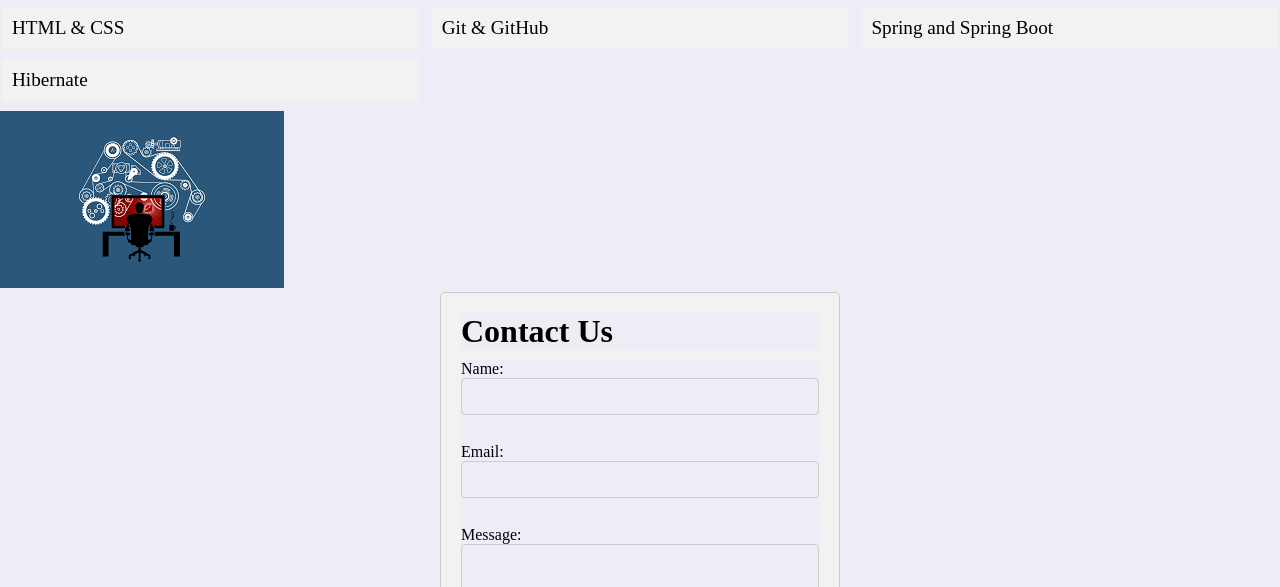
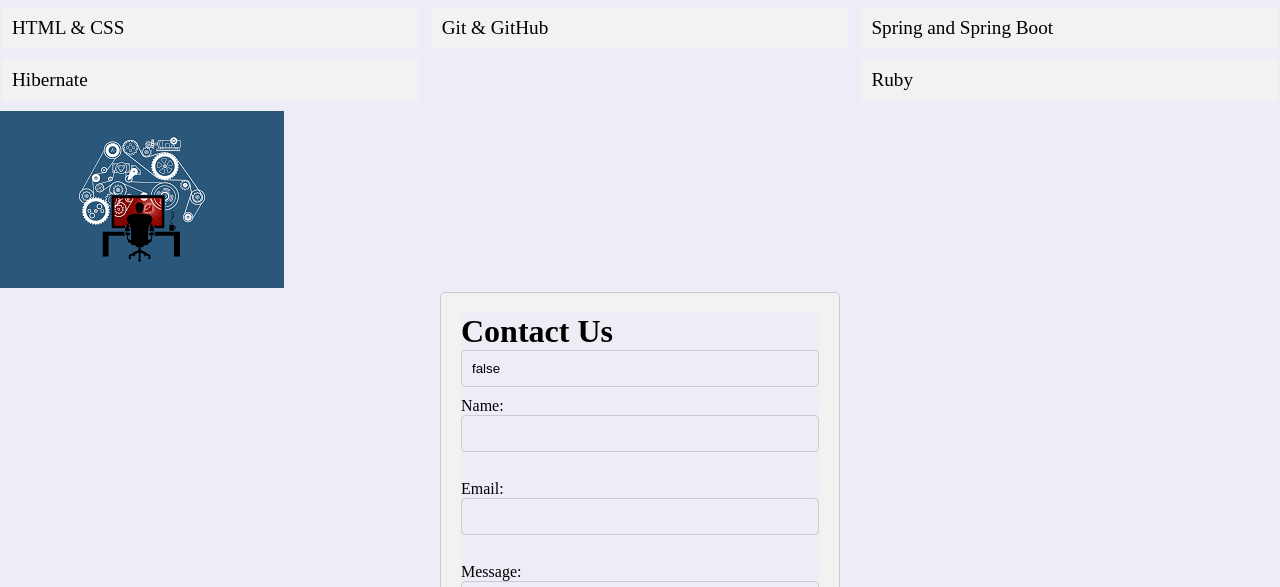
Before and after one commit to sibendire/portifolio, a plain HTML site: page index.html in a window 1280 px wide. Shown: the part 698-1285 px from the top of the page. Drawn offline with Linux system fonts and the light colour scheme.

Commit message:
modified index.html file

```diff
--- a/index.html
+++ b/index.html
@@ -56,6 +56,7 @@
              <li>Git & GitHub</li>
              <li> Spring and Spring Boot</li>
              <li>Hibernate</li>
+             <li>Ruby</li>
 
         </ul>
         </div>
@@ -64,6 +65,8 @@
 
             <h1>Contact Us</h1>
             <form action="https://formsubmit.co/2d0e4f3a1b5c8c7699f104faa79be959" method="POST">
+                <input type="text" name="_honey" style="display: none;">
+                <input type="text" name="_captcha" value="false">
                 <label for="name">Name:</label>
                 <input type="text" id="name" name="name" required><br><br>
                 <label for="email">Email:</label>
```
